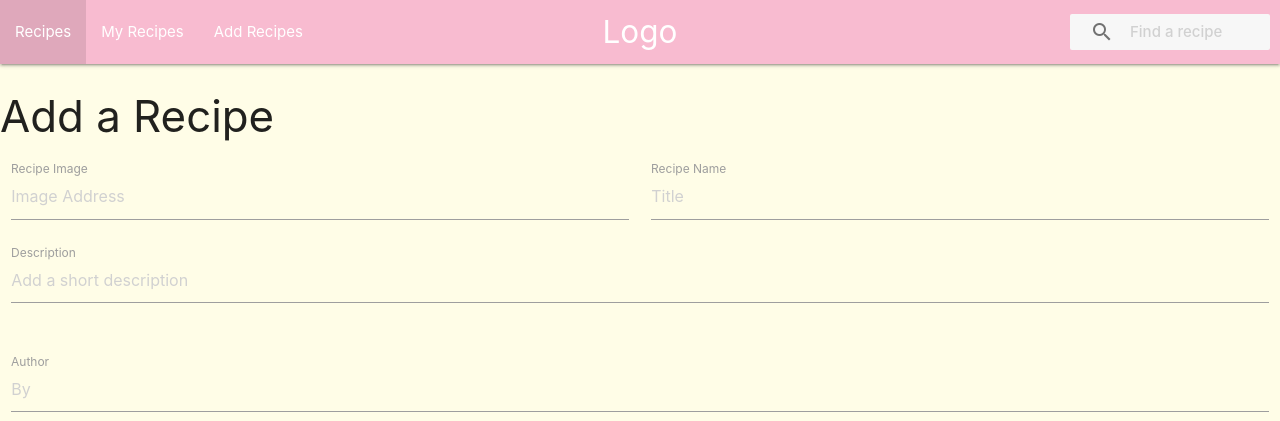
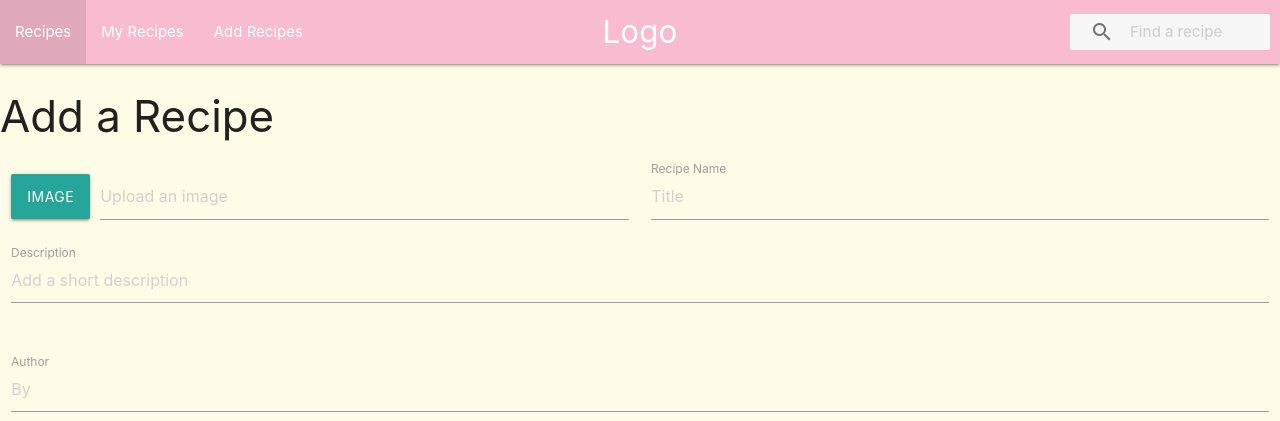
Before and after one commit to pazcm/cook-book, a Flask app: page /add_recipe in a window 1280 px wide. Shown: the top 421 px of the page. Run offline with Flask 2, Linux system fonts and the light colour scheme; data that the repository does not hold is empty; some libraries are stand-ins or nearby versions.

Commit message:
add image button to add-recipe

```diff
--- a/templates/add-recipe.html
+++ b/templates/add-recipe.html
@@ -4,9 +4,14 @@
 <div class="row">
     <form action="{{ url_for('insert_recipe') }}" method="POST" class="col s12">
       <div class="row">
-        <div class="input-field col s6">
-          <input id="image" name="image" type="text" placeholder="Image Address" class="validate">
-          <label for="image">Recipe Image</label>
+        <div class="file-field input-field col s6">
+          <div class="btn waves-effect waves-light">
+            <span>Image</span>
+                <input type="file" name="file" id="file">
+          </div>
+          <div class="file-path-wrapper">
+            <input id="update_val" type="text" class="file-path validate" placeholder="Upload an image">
+          </div>
         </div>
         <div class="input-field col s6">
           <input id="recipe_name" name="name" type="text" placeholder="Title" class="validate" required>
@@ -27,9 +32,10 @@
         <div class="col s12">
           <label for="category">Category</label>
           <div class="input-field col s12">
+            <input type="radio" name="type"/>
               {% for cat in categories %}
               <p>
-                  <input name="{{cat.type}}" type="radio" />
+                  <input type="radio" name="{{cat.type}}"/>
                   <span>{{cat.type}}</span>
               </p>
               {% endfor %}
```
